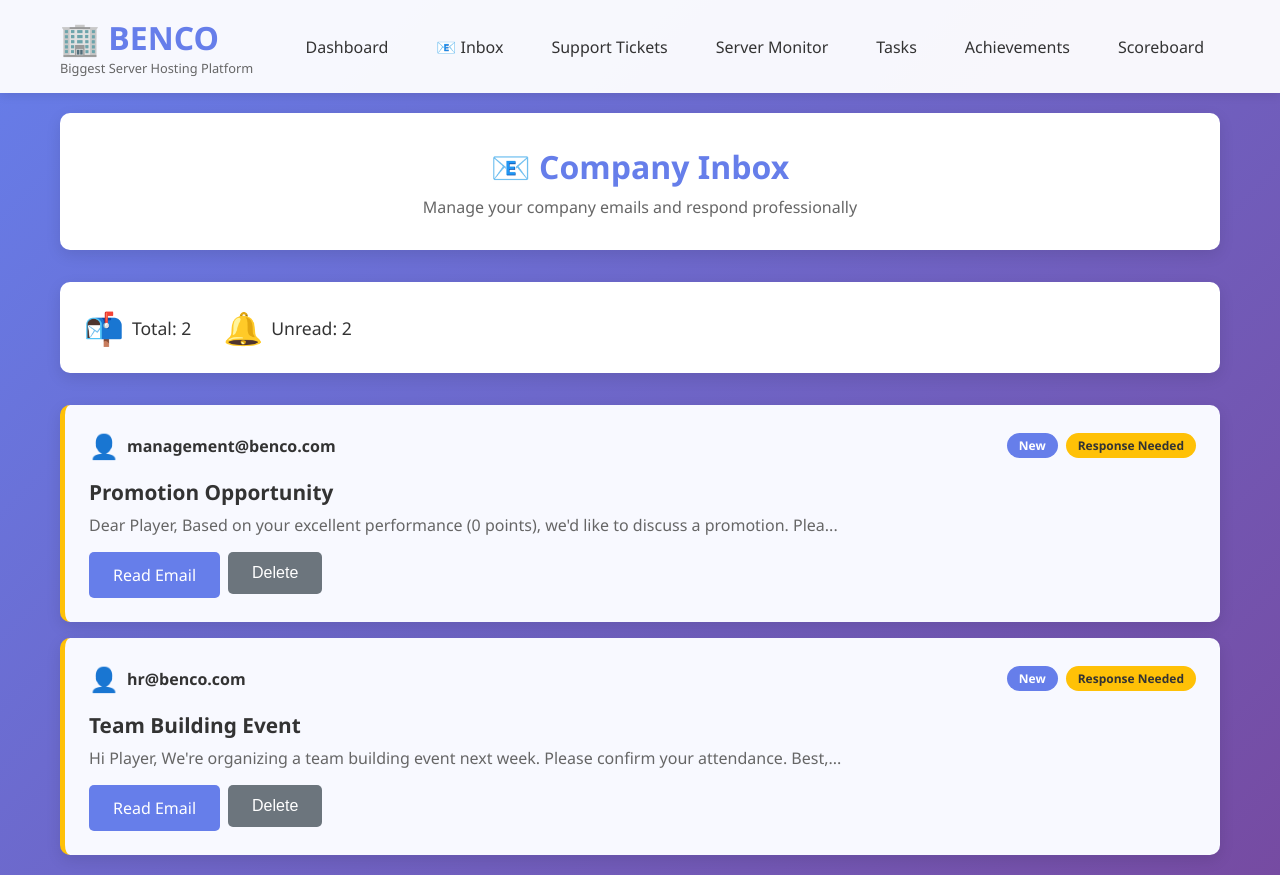
After one commit to BennyGaming635/company, a Flask app: page /inbox in a window 1280 px wide. The commit adds this page. Run offline with Flask 3, Linux system fonts and the light colour scheme.

Commit message:
Add dynamic email inbox system with professional response options
Co-authored-by: BennyGaming635 <173684224+BennyGaming635@users.noreply.github.com>

```diff
--- a/app.py
+++ b/app.py
@@ -94,6 +94,7 @@ ACHIEVEMENTS = [
     {'id': 5, 'name': 'Veteran', 'description': 'Work for 7 days', 'requirement': 'current_day', 'threshold': 7, 'points': 75},
     {'id': 6, 'name': 'Speed Demon', 'description': 'Resolve 25 tickets', 'requirement': 'tickets_resolved', 'threshold': 25, 'points': 100},
     {'id': 7, 'name': 'Elite Status', 'description': 'Reach 1000 points', 'requirement': 'score', 'threshold': 1000, 'points': 200},
+    {'id': 8, 'name': 'Inbox Zero', 'description': 'Respond to 10 emails', 'requirement': 'emails_responded', 'threshold': 10, 'points': 40},
 ]
 
 BONUS_CHALLENGES = [
@@ -102,6 +103,118 @@ BONUS_CHALLENGES = [
     {'id': 3, 'title': 'Critical Response', 'description': 'Resolve 2 critical tickets', 'points': 60, 'type': 'priority'},
     {'id': 4, 'title': 'Efficiency Expert', 'description': 'Use detailed responses for 5 tickets', 'points': 45, 'type': 'quality'},
 ]
+
+# Email system
+EMAIL_SENDERS = [
+    'management@benco.com', 'hr@benco.com', 'tech-team@benco.com',
+    'customers@benco.com', 'security@benco.com', 'billing@benco.com'
+]
+
+EMAIL_TEMPLATES = [
+    {
+        'id': 1, 'from': 'management@benco.com', 'subject': 'Quarterly Performance Review',
+        'body': 'Hello {name},\n\nYour performance this quarter has been {performance}. Keep up the {sentiment} work!\n\nRegards,\nManagement',
+        'type': 'management', 'requires_response': True
+    },
+    {
+        'id': 2, 'from': 'hr@benco.com', 'subject': 'Team Building Event',
+        'body': 'Hi {name},\n\nWe\'re organizing a team building event next week. Please confirm your attendance.\n\nBest,\nHR Department',
+        'type': 'hr', 'requires_response': True
+    },
+    {
+        'id': 3, 'from': 'tech-team@benco.com', 'subject': 'System Maintenance Notice',
+        'body': 'Team,\n\nScheduled maintenance on {region} server tonight at 11 PM. Expected downtime: 2 hours.\n\nTech Team',
+        'type': 'info', 'requires_response': False
+    },
+    {
+        'id': 4, 'from': 'customers@benco.com', 'subject': 'Customer Feedback Request',
+        'body': 'Hi {name},\n\nA customer left positive feedback about your support! Great job on ticket #{ticket_id}.\n\nCustomer Relations',
+        'type': 'feedback', 'requires_response': False
+    },
+    {
+        'id': 5, 'from': 'security@benco.com', 'subject': 'Security Alert',
+        'body': 'URGENT: Unusual activity detected on {region}. Please review immediately and report findings.\n\nSecurity Team',
+        'type': 'urgent', 'requires_response': True
+    },
+    {
+        'id': 6, 'from': 'management@benco.com', 'subject': 'Promotion Opportunity',
+        'body': 'Dear {name},\n\nBased on your excellent performance ({score} points), we\'d like to discuss a promotion. Please schedule a meeting.\n\nManagement',
+        'type': 'management', 'requires_response': True
+    },
+    {
+        'id': 7, 'from': 'billing@benco.com', 'subject': 'Invoice Discrepancy',
+        'body': 'Hello,\n\nWe noticed a discrepancy in client billing. Please review account #{account} and advise.\n\nBilling Department',
+        'type': 'urgent', 'requires_response': True
+    },
+    {
+        'id': 8, 'from': 'tech-team@benco.com', 'subject': 'New Tools Available',
+        'body': 'Hi Team,\n\nWe\'ve deployed new monitoring tools. Check the documentation for details.\n\nTech Team',
+        'type': 'info', 'requires_response': False
+    },
+    {
+        'id': 9, 'from': 'hr@benco.com', 'subject': 'Training Opportunity',
+        'body': 'Hello {name},\n\nWould you be interested in advanced {skill} training next month?\n\nHR Department',
+        'type': 'hr', 'requires_response': True
+    },
+    {
+        'id': 10, 'from': 'customers@benco.com', 'subject': 'Customer Complaint',
+        'body': 'Attention {name},\n\nA customer reported slow response time. Please review your ticket handling process.\n\nCustomer Relations',
+        'type': 'feedback', 'requires_response': True
+    },
+]
+
+EMAIL_RESPONSES = {
+    'positive': [
+        'Thank you for the update. I will handle this promptly.',
+        'Acknowledged. I appreciate the feedback.',
+        'Will do. Thanks for letting me know.',
+        'Confirmed. I\'ll take care of this right away.'
+    ],
+    'professional': [
+        'Thank you for bringing this to my attention. I will investigate immediately.',
+        'I acknowledge receipt of this message and will respond with findings shortly.',
+        'Understood. I will prioritize this and provide an update soon.',
+        'Received. I will review the details and take appropriate action.'
+    ],
+    'detailed': [
+        'Thank you for this information. I have reviewed the details thoroughly and will implement the necessary actions. I will provide a comprehensive update within the next 24 hours with full resolution details.',
+        'I acknowledge receipt of your message. After careful analysis of the situation, I have identified the key action items and will execute them systematically. You can expect detailed progress reports as I work through this.',
+        'Received and understood. I will conduct a complete investigation, document all findings, and ensure proper resolution. I will keep all stakeholders informed throughout the process with regular status updates.'
+    ]
+}
+
+def generate_dynamic_email(employee_name, score, role, tickets_resolved):
+    """Generate a dynamic email based on current game state"""
+    template = random.choice(EMAIL_TEMPLATES)
+    email = template.copy()
+
+    # Dynamic replacements
+    performance = 'excellent' if score > 200 else 'good' if score > 100 else 'satisfactory'
+    sentiment = 'great' if score > 200 else 'good'
+    region = random.choice(SERVER_LOCATIONS)
+    ticket_id = random.randint(1, 24)
+    account = random.randint(1000, 9999)
+    skills = ['Python', 'System Administration', 'Customer Service', 'Database Management', 'Security']
+    skill = random.choice(skills)
+
+    # Replace placeholders
+    body = email['body'].format(
+        name=employee_name,
+        performance=performance,
+        sentiment=sentiment,
+        region=region,
+        ticket_id=ticket_id,
+        score=score,
+        account=account,
+        skill=skill
+    )
+
+    email['body'] = body
+    email['timestamp'] = datetime.now().isoformat()
+    email['read'] = False
+
+    return email
+
 
 def initialize_session():
     """Initialize session data for new game"""
@@ -121,6 +234,13 @@ def initialize_session():
         session['detailed_responses'] = 0
         session['critical_tickets_resolved'] = 0
         session['active_bonus'] = random.choice(BONUS_CHALLENGES)
+        session['inbox'] = []
+        session['emails_responded'] = 0
+        # Generate initial emails
+        for _ in range(2):
+            email = generate_dynamic_email(session['employee_name'], session['score'], session['role'], session['tickets_resolved'])
+            session['inbox'].append(email)
+
 
 def check_achievements():
     """Check and unlock achievements"""
@@ -370,6 +490,78 @@ def achievements():
                          unlocked_count=len(unlocked_achievements))
 
 
+@app.route('/inbox')
+def inbox():
+    """Email inbox page"""
+    initialize_session()
+
+    # Calculate unread count
+    unread_count = sum(1 for email in session.get('inbox', []) if not email.get('read', False))
+
+    return render_template('inbox.html',
+                         emails=session.get('inbox', []),
+                         employee_name=session['employee_name'],
+                         unread_count=unread_count)
+
+@app.route('/email/<int:email_index>')
+def view_email(email_index):
+    """View a specific email"""
+    initialize_session()
+
+    inbox = session.get('inbox', [])
+    if 0 <= email_index < len(inbox):
+        email = inbox[email_index]
+        email['read'] = True
+        session.modified = True
+
+        return render_template('email_view.html',
+                             email=email,
+                             email_index=email_index,
+                             employee_name=session['employee_name'])
+
+    return redirect(url_for('inbox'))
+
+@app.route('/respond-email/<int:email_index>', methods=['POST'])
+def respond_email(email_index):
+    """Respond to an email"""
+    initialize_session()
+
+    response_type = request.form.get('response_type', 'professional')
+
+    inbox = session.get('inbox', [])
+    if 0 <= email_index < len(inbox):
+        email = inbox[email_index]
+
+        if email.get('requires_response', False) and not email.get('responded', False):
+            # Award points based on response quality
+            points = {'positive': 5, 'professional': 10, 'detailed': 15}.get(response_type, 10)
+            session['score'] += points
+            session['emails_responded'] += 1
+
+            # Mark as responded
+            email['responded'] = True
+            email['response_type'] = response_type
+            email['response_text'] = random.choice(EMAIL_RESPONSES[response_type])
+
+            # Check achievements
+            check_achievements()
+
+            session.modified = True
+
+    return redirect(url_for('inbox'))
+
+@app.route('/delete-email/<int:email_index>', methods=['POST'])
+def delete_email(email_index):
+    """Delete an email"""
+    initialize_session()
+
+    inbox = session.get('inbox', [])
+    if 0 <= email_index < len(inbox):
+        inbox.pop(email_index)
+        session.modified = True
+
+    return redirect(url_for('inbox'))
+
 @app.route('/api/random-event')
 def random_event():
     """API endpoint for random events"""
@@ -385,6 +577,13 @@ def random_event():
         event = random.choice(RANDOM_EVENTS)
         session['score'] += event['impact']
         session['last_event_time'] = datetime.now().isoformat()
+
+        # 20% chance of receiving a new email
+        if random.random() < 0.2:
+            new_email = generate_dynamic_email(session['employee_name'], session['score'],
+                                               session['role'], session['tickets_resolved'])
+            session['inbox'].append(new_email)
+
         session.modified = True
         return jsonify({'event': event})
 
@@ -402,6 +601,12 @@ def next_day():
     # Refresh tickets
     session['active_tickets'] = random.sample(SUPPORT_TICKETS, 3)
 
+    # Add new morning emails
+    for _ in range(random.randint(1, 3)):
+        email = generate_dynamic_email(session['employee_name'], session['score'],
+                                       session['role'], session['tickets_resolved'])
+        session['inbox'].append(email)
+
     session.modified = True
     return redirect(url_for('dashboard'))
 
--- a/static/css/style.css
+++ b/static/css/style.css
@@ -1058,3 +1058,296 @@ body {
     text-align: center;
     margin-top: 2rem;
 }
+
+/* Email System */
+.inbox-stats {
+    background: white;
+    padding: 1.5rem;
+    border-radius: 10px;
+    margin-bottom: 2rem;
+    box-shadow: 0 5px 15px rgba(0, 0, 0, 0.1);
+    display: flex;
+    gap: 2rem;
+    flex-wrap: wrap;
+}
+
+.stat-box-inline {
+    display: flex;
+    align-items: center;
+    gap: 0.5rem;
+}
+
+.stat-box-inline .stat-icon {
+    font-size: 2rem;
+}
+
+.stat-box-inline .stat-text {
+    font-size: 1.1rem;
+    color: #333;
+    font-weight: 500;
+}
+
+.emails-container {
+    display: grid;
+    gap: 1rem;
+}
+
+.email-card {
+    background: white;
+    padding: 1.5rem;
+    border-radius: 10px;
+    box-shadow: 0 5px 15px rgba(0, 0, 0, 0.1);
+    border-left: 5px solid #667eea;
+    transition: all 0.3s ease;
+}
+
+.email-card:hover {
+    transform: translateY(-2px);
+    box-shadow: 0 8px 20px rgba(0, 0, 0, 0.15);
+}
+
+.email-card.unread {
+    background: #f8f9ff;
+    border-left-color: #667eea;
+}
+
+.email-card.requires-response {
+    border-left-color: #ffc107;
+}
+
+.email-header {
+    display: flex;
+    justify-content: space-between;
+    align-items: center;
+    margin-bottom: 1rem;
+    flex-wrap: wrap;
+    gap: 0.5rem;
+}
+
+.email-from {
+    display: flex;
+    align-items: center;
+    gap: 0.5rem;
+}
+
+.email-icon {
+    font-size: 1.5rem;
+}
+
+.email-meta {
+    display: flex;
+    gap: 0.5rem;
+    flex-wrap: wrap;
+}
+
+.badge {
+    padding: 0.25rem 0.75rem;
+    border-radius: 20px;
+    font-size: 0.75rem;
+    font-weight: bold;
+}
+
+.badge-unread {
+    background: #667eea;
+    color: white;
+}
+
+.badge-response {
+    background: #ffc107;
+    color: #333;
+}
+
+.badge-responded {
+    background: #28a745;
+    color: white;
+}
+
+.email-subject h3 {
+    color: #333;
+    font-size: 1.3rem;
+    margin-bottom: 0.5rem;
+}
+
+.email-preview {
+    color: #666;
+    margin-bottom: 1rem;
+}
+
+.email-actions {
+    display: flex;
+    gap: 0.5rem;
+    flex-wrap: wrap;
+}
+
+/* Email View */
+.email-view-container {
+    max-width: 900px;
+    margin: 0 auto;
+}
+
+.email-full-card {
+    background: white;
+    padding: 2rem;
+    border-radius: 10px;
+    box-shadow: 0 5px 15px rgba(0, 0, 0, 0.1);
+}
+
+.email-full-header {
+    display: flex;
+    justify-content: space-between;
+    align-items: flex-start;
+    padding-bottom: 1.5rem;
+    border-bottom: 2px solid #e9ecef;
+    margin-bottom: 1.5rem;
+    flex-wrap: wrap;
+    gap: 1rem;
+}
+
+.email-from-details {
+    display: flex;
+    align-items: flex-start;
+    gap: 1rem;
+}
+
+.email-icon-large {
+    font-size: 3rem;
+}
+
+.email-type-badge {
+    padding: 0.5rem 1rem;
+    border-radius: 5px;
+    font-weight: bold;
+    text-transform: uppercase;
+    font-size: 0.85rem;
+}
+
+.email-type-badge.type-management {
+    background: #667eea;
+    color: white;
+}
+
+.email-type-badge.type-hr {
+    background: #28a745;
+    color: white;
+}
+
+.email-type-badge.type-info {
+    background: #17a2b8;
+    color: white;
+}
+
+.email-type-badge.type-urgent {
+    background: #dc3545;
+    color: white;
+}
+
+.email-type-badge.type-feedback {
+    background: #ffc107;
+    color: #333;
+}
+
+.email-body-content {
+    background: #f8f9fa;
+    padding: 1.5rem;
+    border-radius: 5px;
+    margin-bottom: 2rem;
+}
+
+.email-body-content pre {
+    white-space: pre-wrap;
+    word-wrap: break-word;
+    font-family: 'Segoe UI', Tahoma, Geneva, Verdana, sans-serif;
+    line-height: 1.6;
+    color: #333;
+    margin: 0;
+}
+
+.email-response-section {
+    background: #f8f9ff;
+    padding: 2rem;
+    border-radius: 10px;
+    margin-top: 2rem;
+}
+
+.email-response-section h3 {
+    color: #333;
+    margin-bottom: 1.5rem;
+}
+
+.response-type-selector {
+    margin-bottom: 1.5rem;
+}
+
+.response-type-option {
+    display: block;
+    margin-bottom: 1rem;
+    cursor: pointer;
+}
+
+.response-preview {
+    background: white;
+    padding: 1rem;
+    border-radius: 5px;
+    border: 2px solid #e9ecef;
+    margin-left: 2rem;
+    transition: all 0.3s ease;
+}
+
+.response-type-option input[type="radio"]:checked + .response-preview {
+    border-color: #667eea;
+    background: #f8f9ff;
+}
+
+.response-preview strong {
+    color: #667eea;
+    display: block;
+    margin-bottom: 0.5rem;
+}
+
+.response-preview p {
+    color: #666;
+    margin: 0;
+    font-size: 0.95rem;
+}
+
+.email-responded-section {
+    background: #d4edda;
+    padding: 2rem;
+    border-radius: 10px;
+    margin-top: 2rem;
+}
+
+.email-responded-section h3 {
+    color: #28a745;
+    margin-bottom: 1rem;
+}
+
+.response-sent-preview {
+    background: white;
+    padding: 1.5rem;
+    border-radius: 5px;
+    margin-top: 1rem;
+}
+
+.response-sent-preview pre {
+    white-space: pre-wrap;
+    word-wrap: break-word;
+    font-family: 'Segoe UI', Tahoma, Geneva, Verdana, sans-serif;
+    line-height: 1.6;
+    color: #333;
+    margin: 0;
+}
+
+.email-info-section {
+    background: #e7f3ff;
+    padding: 1.5rem;
+    border-radius: 10px;
+    margin-top: 2rem;
+    text-align: center;
+}
+
+.email-info-section p {
+    color: #666;
+    margin: 0;
+    font-size: 1.1rem;
+}
--- a/templates/base.html
+++ b/templates/base.html
@@ -17,6 +17,7 @@
             {% if session.get('initialized') %}
             <div class="nav-menu">
                 <a href="{{ url_for('dashboard') }}" class="nav-link">Dashboard</a>
+                <a href="{{ url_for('inbox') }}" class="nav-link">📧 Inbox</a>
                 <a href="{{ url_for('tickets') }}" class="nav-link">Support Tickets</a>
                 <a href="{{ url_for('servers') }}" class="nav-link">Server Monitor</a>
                 <a href="{{ url_for('tasks') }}" class="nav-link">Tasks</a>
--- /dev/null
+++ b/templates/inbox.html
@@ -0,0 +1,66 @@
+{% extends "base.html" %}
+
+{% block title %}Inbox - Benco Company{% endblock %}
+
+{% block content %}
+<div class="page-header">
+    <h1>📧 Company Inbox</h1>
+    <p>Manage your company emails and respond professionally</p>
+</div>
+
+<div class="inbox-stats">
+    <div class="stat-box-inline">
+        <span class="stat-icon">📬</span>
+        <span class="stat-text">Total: {{ emails|length }}</span>
+    </div>
+    <div class="stat-box-inline">
+        <span class="stat-icon">🔔</span>
+        <span class="stat-text">Unread: {{ unread_count }}</span>
+    </div>
+</div>
+
+<div class="emails-container">
+    {% if emails %}
+        {% for email in emails %}
+        <div class="email-card {% if not email.read %}unread{% endif %} {% if email.requires_response and not email.get('responded') %}requires-response{% endif %}">
+            <div class="email-header">
+                <div class="email-from">
+                    <span class="email-icon">👤</span>
+                    <strong>{{ email.from }}</strong>
+                </div>
+                <div class="email-meta">
+                    {% if not email.read %}
+                        <span class="badge badge-unread">New</span>
+                    {% endif %}
+                    {% if email.requires_response and not email.get('responded') %}
+                        <span class="badge badge-response">Response Needed</span>
+                    {% endif %}
+                    {% if email.get('responded') %}
+                        <span class="badge badge-responded">✓ Responded</span>
+                    {% endif %}
+                </div>
+            </div>
+            <div class="email-subject">
+                <h3>{{ email.subject }}</h3>
+            </div>
+            <div class="email-preview">
+                <p>{{ email.body[:100] }}{% if email.body|length > 100 %}...{% endif %}</p>
+            </div>
+            <div class="email-actions">
+                <a href="{{ url_for('view_email', email_index=loop.index0) }}" class="btn btn-primary">Read Email</a>
+                {% if not email.get('responded') %}
+                <form method="POST" action="{{ url_for('delete_email', email_index=loop.index0) }}" style="display: inline;">
+                    <button type="submit" class="btn btn-secondary">Delete</button>
+                </form>
+                {% endif %}
+            </div>
+        </div>
+        {% endfor %}
+    {% else %}
+        <div class="empty-state">
+            <p>📭 Inbox is empty! No emails at the moment.</p>
+            <a href="{{ url_for('dashboard') }}" class="btn btn-primary">Back to Dashboard</a>
+        </div>
+    {% endif %}
+</div>
+{% endblock %}
```
Also changed, not shown: templates/email_view.html (added, +76 -0 lines).
